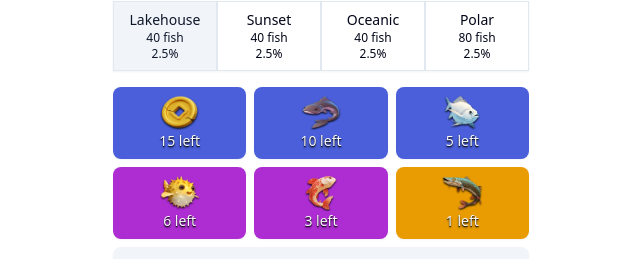
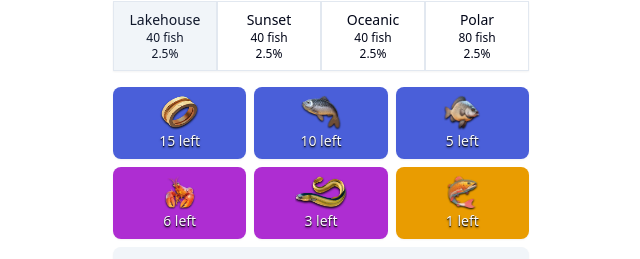
Before and after one commit to ksun4176/archero2-fish-companion, a Next.js app: page /archero2-fish-companion/ in a window 1280 px wide. Shown: the part 119-378 px from the top of the page, without its empty margins (319-959 px from the left). Built offline with nearby package versions, Linux system fonts and the light colour scheme.

Commit message:
Switch to set 3 for fishes

```diff
--- a/app/page.tsx
+++ b/app/page.tsx
@@ -40,7 +40,7 @@ const getFishCounts = (lake: Lake) => {
   }
 }
 const getFishImgSrc = (lake: Lake, fishType: FishType) => {
-  return `/archero2-fish-companion/Fish_1_${lake}_${fishType}.png`;
+  return `/archero2-fish-companion/Fish_3_${lake}_${fishType}.png`;
 }
 const getFishBgColor = (fishType: FishType) => {
   switch (fishType) {
```
